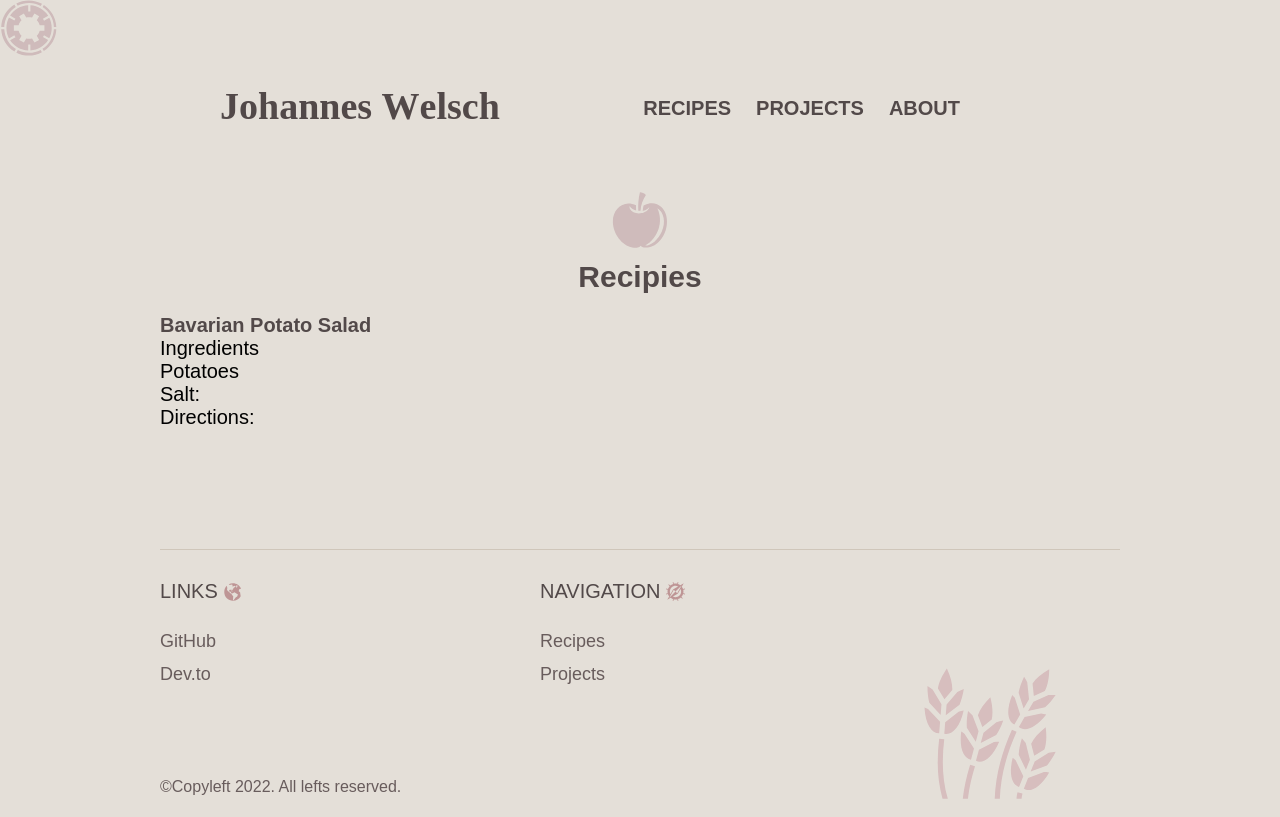
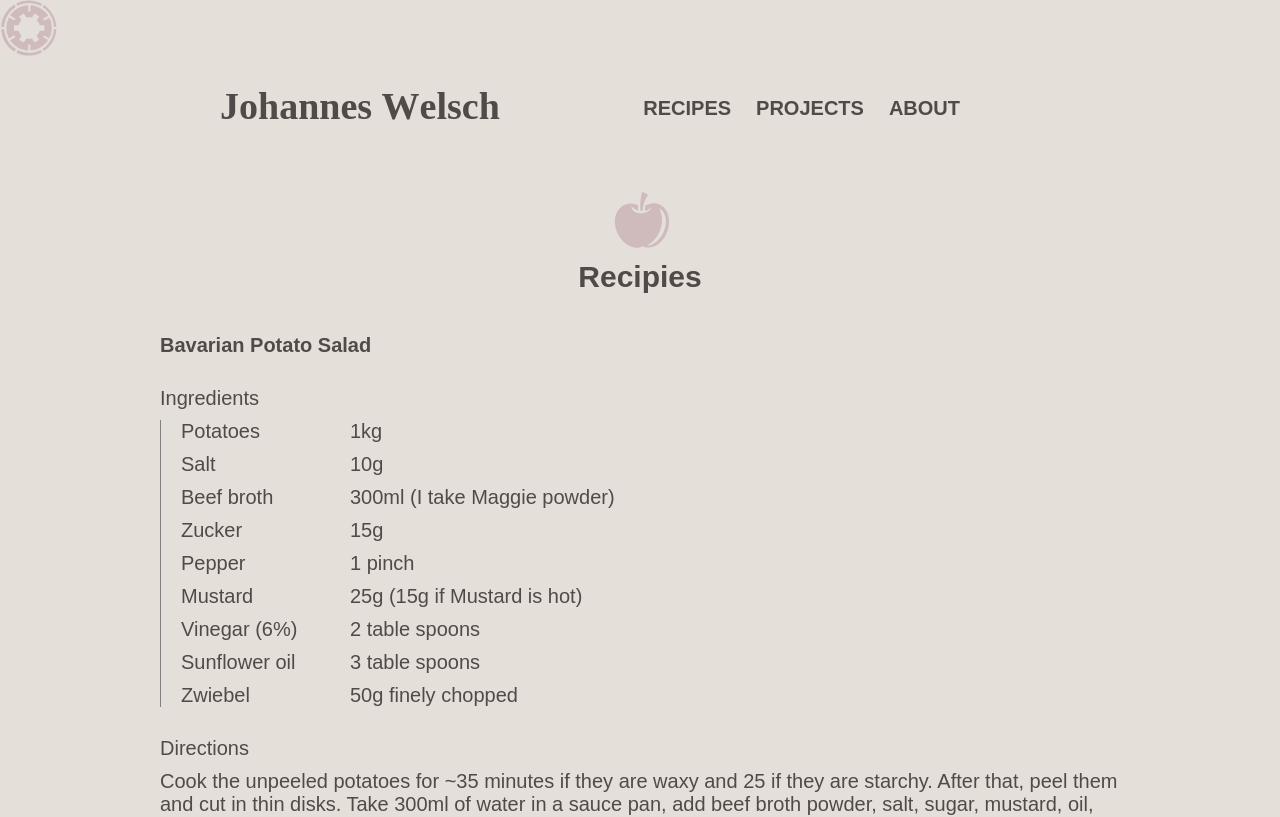
Before and after one commit to welschmoor/personal-website-next-js, a Next.js app: page /recipes in a window 1280 px wide. Shown: the top 817 px of the page. Built offline with nearby package versions, Linux system fonts and the light colour scheme.

Commit message:
recipe page finished (still needs foto)

```diff
--- a/STYLES/styleGlobal.js
+++ b/STYLES/styleGlobal.js
@@ -96,6 +96,7 @@ export const darkTheme = {
   MISC: {
     scrollbar: "#E4DFD8",
     separator: "hsl(34.99999999999998, 18.181818181818198%, 77.05882352941177%)",
+    separator2: "hsl(34.99999999999998, 18.181818181818198%, 74.05882352941177%)",
   },
   TIME: {
     zero2: "0.2s",
--- a/components/Aside/Aside.js
+++ b/components/Aside/Aside.js
@@ -37,12 +37,12 @@ const AsideWrapper = styled.aside`
   /* border-top: 6px solid grey; */
   /* border-bottom: 6px solid grey;*/
   /* border-left: 2px solid ${p => p.theme.MISC.separator};  */
-  border-left: 2px solid grey;
+  border-left: 2px solid ${p => p.theme.MISC.separator2};
   /* border-right: 12px solid grey; */
   padding-bottom: 30px;
   margin-top: 30px;
 
-  @media (max-width: 736px) {
+  @media (max-width: 808px) {
     border-left: none;
 
   }
--- a/pages/index.js
+++ b/pages/index.js
@@ -10,8 +10,6 @@ import Aside from "../components/Aside/Aside"
 
 
 const Hopepage = () => {
-
-
   return (
     <HomeGrid>
       <Head><title>Johannes Welsch - Homepage</title></Head>
@@ -24,6 +22,7 @@ const Hopepage = () => {
   )
 }
 
+
 const HomeGrid = styled.div`
   display: grid;
   grid-template-columns: 1fr 300px;
@@ -31,7 +30,6 @@ const HomeGrid = styled.div`
 
   @media (max-width: 808px) {
     grid-template-columns: 1fr;
-
   }
 `
 
--- a/pages/projects.js
+++ b/pages/projects.js
@@ -41,6 +41,7 @@ const ProjectsIcon = styled(GiBookPile)`
   display: flex;
   margin: 0 auto;
   margin-top: 4px;
+  transform: translateX(2px);
 
   font-size: 3.2rem;
   color: ${p => p.theme.ICON.cogwheel};
--- a/pages/recipes.js
+++ b/pages/recipes.js
@@ -11,24 +11,69 @@ const Recipes = () => {
       <Head><title>Johannes Welsch - Recipes</title></Head>
       <AppleIcon />
       <RecipesTitle>Recipies</RecipesTitle>
-      <ProjectTitle>Bavarian Potato Salad</ProjectTitle>
-      <p>Ingredients</p>
-      <ul>
-        <li>Potatoes</li>
-      </ul>
-      <ul>
-        <li>Salt:</li>
-      </ul>
-      Directions:
-      <p></p>
+      <RecipeName>Bavarian Potato Salad</RecipeName>
+
+      <P>Ingredients</P>
+
+      <IngredientsGRID>
+        <IngredientsUL>
+          <li>Potatoes</li>
+          <li>Salt</li>
+          <li>Beef broth</li>
+          <li>Zucker</li>
+          <li>Pepper</li>
+          <li>Mustard</li>
+          <li>Vinegar (6%)</li>
+          <li>Sunflower oil</li>
+          <li>Zwiebel</li>
+        </IngredientsUL>
+        <IngredientsGrams>
+          <li>1kg</li>
+          <li>10g</li>
+          <li>300ml (I take Maggie powder)</li>
+          <li>15g </li>
+          <li>1 pinch </li>
+          <li>25g (15g if Mustard is hot)</li>
+          <li>2 table spoons</li>
+          <li>3 table spoons</li>
+          <li>50g finely chopped</li>
+
+        </IngredientsGrams>
+      </IngredientsGRID>
+      <P>Directions</P>
+      <p>
+        Cook the unpeeled potatoes for ~35 minutes if they are waxy and 25 if they are starchy.
+        After that, peel them and cut in thin disks.
+        Take 300ml of water in a sauce pan, add beef broth powder,
+        salt, sugar, mustard, oil, onion, pepper and cook on stove until boil. Then add vinegar and pour the broth
+        on to cut potatoes. Goes well with roasted chicken.
+      </p>
     </RecipesWrapper>
   )
 }
 
+const RecipeName = styled(ProjectTitle)`
+  margin-top: 40px;
+`
+
+const IngredientsUL = styled.ul`
+  padding-left: 20px;
+  border-left: 1px solid grey;
+  display: flex;
+  flex-direction: column;
+  gap: 10px;
+`
+const IngredientsGrams = styled.ul`
+  display: flex;
+  flex-direction: column;
+  gap: 10px;
+
+`
+
 const AppleIcon = styled(GiShinyApple)`
   display: flex;
   margin: 0 auto;
-
+  transform: translateX(2px);
   font-size: 3rem;
   color: ${p => p.theme.ICON.cogwheel};
 
@@ -39,7 +84,7 @@ const AppleIcon = styled(GiShinyApple)`
 `
 
 const RecipesWrapper = styled.div`
-
+  color: ${p => p.theme.TEXT.mainNav};
 `
 
 const RecipesTitle = styled(Hometitle)`
@@ -49,4 +94,16 @@ const RecipesTitle = styled(Hometitle)`
   cursor: default;
 `
 
+const P = styled.p`
+  color: ${p => p.theme.TEXT.mainNav};
+
+  margin-top: 30px;
+  margin-bottom: 10px;
+`
+
+const IngredientsGRID = styled.div`
+  display: grid;
+  grid-template-columns: 190px 1fr;
+`
+
 export default Recipes
```
Also changed, not shown: 1 other file (tests, documents, lock files or other folders).
